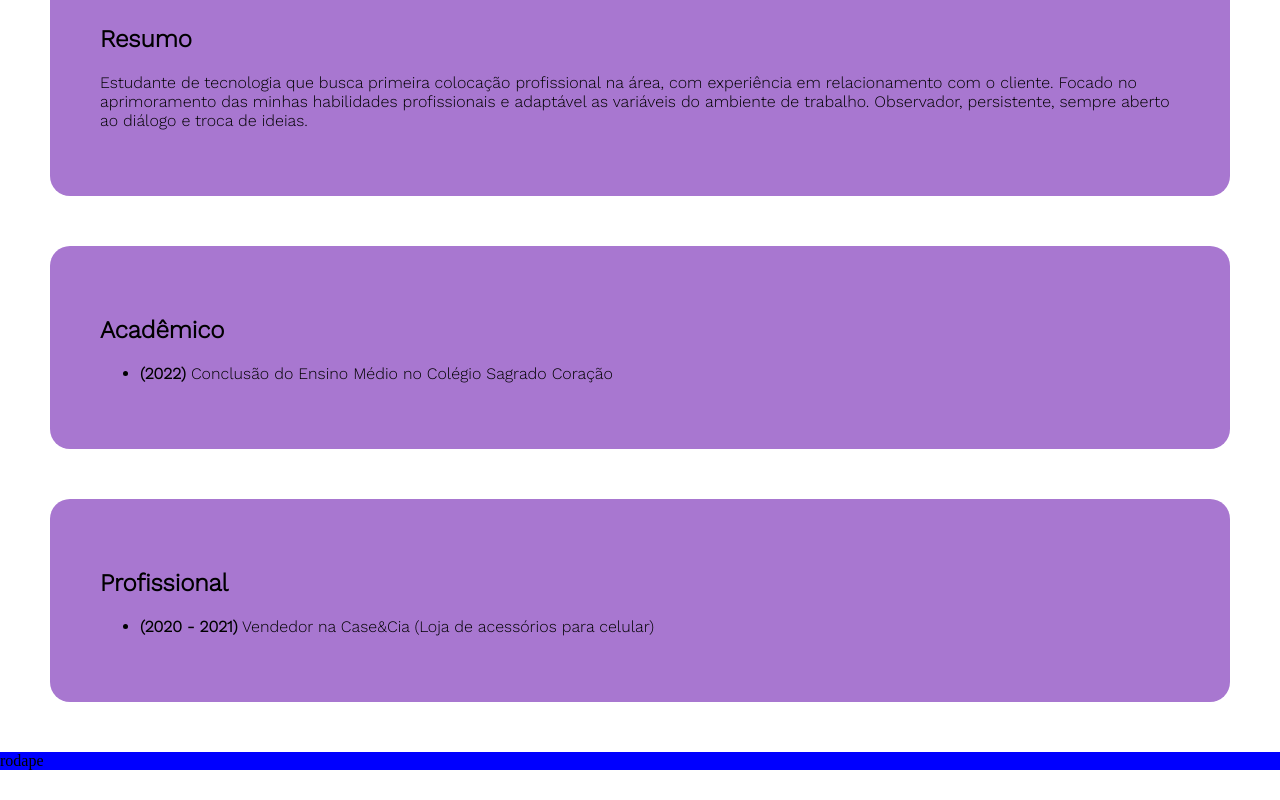
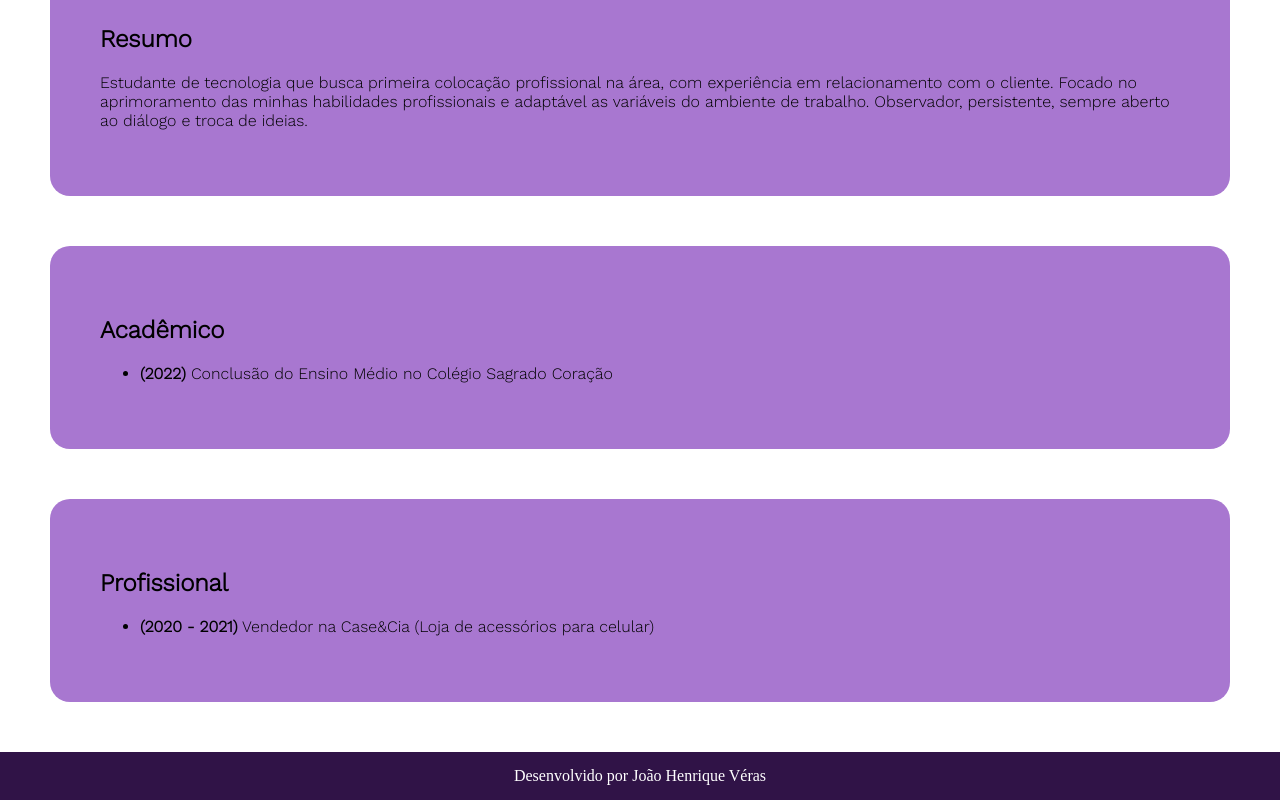
Before and after one commit to JoaaoHenrique/Aula-04-Landing-Page-Pessoal, a plain HTML site: page index.html in a window 1280 px wide. Shown: the part 908-1708 px from the top of the page. Before the commit the page ends 1678 px from the top, so only its background shows below. Drawn offline with nearby package versions, Linux system fonts and the light colour scheme.

Commit message:
change text, color and size in the footer

```diff
--- a/index.html
+++ b/index.html
@@ -29,6 +29,6 @@
                 <li><b>(2020 - 2021)</b> Vendedor na Case&Cia (Loja de acessórios para celular)</li>
             </ul>
         </section>
-        <footer>rodape</footer>
+        <footer>Desenvolvido por João Henrique Véras</footer>
     </body>
 </html>
--- a/style.css
+++ b/style.css
@@ -28,7 +28,10 @@ section{
 }
 
 footer{
-    background-color: blue;
+    background-color: #301347;
+    padding: 15px;
+    text-align: center;
+    color: white;
 }
 
 h1.tittle{
```
